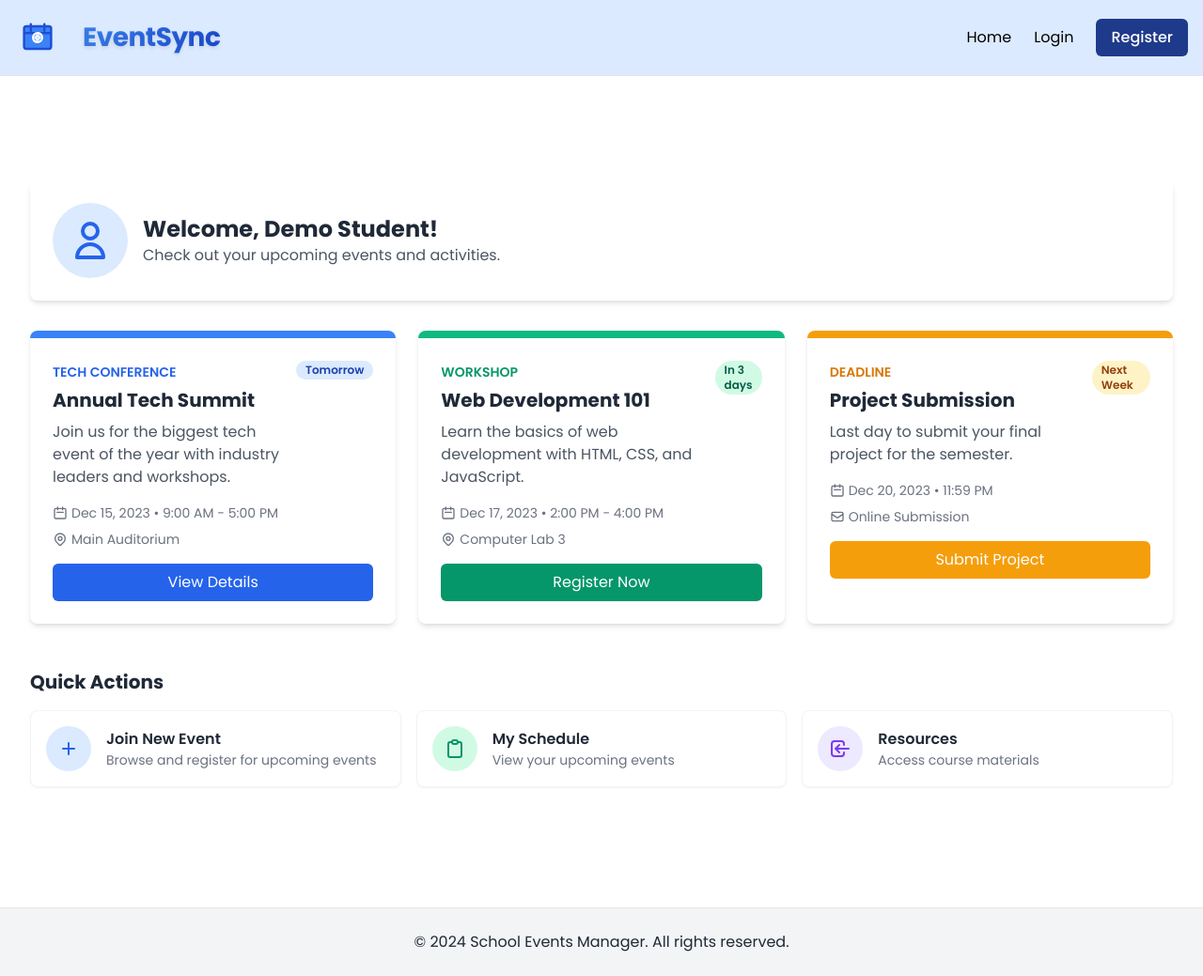
After one commit to IRJ12/Event-Sync-Co, a Flask app: page /student-demo in a window 1280 px wide. The commit adds this page. Shown: the whole page at 94% size. Run offline with Flask 3, Linux system fonts and the light colour scheme; some libraries are stand-ins or nearby versions.

Commit message:
continued

```diff
--- a/models.py
+++ b/models.py
@@ -85,6 +85,8 @@ class Event(db.Model):
     registration_deadline = db.Column(db.Date, nullable=True)
     price = db.Column(db.Float, default=0.0)
     image_url = db.Column(db.String(200), nullable=True)
+    image_path = db.Column(db.String(200), nullable=True)  # For file uploads
+    layout_3d = db.Column(db.Text, nullable=True)  # Store JSON string of the 3D layout
 
     # Foreign keys
     school_id = db.Column(db.Integer, db.ForeignKey('schools.id'), nullable=False)
--- a/routes/main.py
+++ b/routes/main.py
@@ -205,3 +205,7 @@ def delete_event(event_id):
 @main_bp.route('/contact')
 def contact():
     return render_template('contact.html', title='Contact Us')
+
+@main_bp.route('/student-demo')
+def student_demo():
+    return render_template('student_demo.html')
--- /dev/null
+++ b/templates/student_demo.html
@@ -0,0 +1,163 @@
+{% extends "base.html" %}
+
+{% block title %}Student Dashboard - EventSync{% endblock %}
+
+{% block content %}
+<div class="container mx-auto px-4 py-8 mt-16">
+    <!-- Welcome Section -->
+    <div class="bg-white rounded-lg shadow-md p-6 mb-8">
+        <div class="flex items-center">
+            <div class="bg-blue-100 p-4 rounded-full mr-4">
+                <svg xmlns="http://www.w3.org/2000/svg" class="h-12 w-12 text-blue-600" fill="none" viewBox="0 0 24 24" stroke="currentColor">
+                    <path stroke-linecap="round" stroke-linejoin="round" stroke-width="2" d="M16 7a4 4 0 11-8 0 4 4 0 018 0zM12 14a7 7 0 00-7 7h14a7 7 0 00-7-7z" />
+                </svg>
+            </div>
+            <div>
+                <h1 class="text-2xl font-bold text-gray-800">Welcome, Demo Student!</h1>
+                <p class="text-gray-600">Check out your upcoming events and activities.</p>
+            </div>
+        </div>
+    </div>
+
+    <!-- Upcoming Events -->
+    <div class="grid grid-cols-1 md:grid-cols-2 lg:grid-cols-3 gap-6">
+        <!-- Event Card 1 -->
+        <div class="bg-white rounded-lg shadow-md overflow-hidden hover:shadow-lg transition-shadow duration-300">
+            <div class="h-2 bg-blue-500"></div>
+            <div class="p-6">
+                <div class="flex justify-between items-start">
+                    <div>
+                        <span class="text-sm font-semibold text-blue-600">TECH CONFERENCE</span>
+                        <h3 class="text-xl font-bold text-gray-800 mt-1">Annual Tech Summit</h3>
+                        <p class="text-gray-600 mt-2">Join us for the biggest tech event of the year with industry leaders and workshops.</p>
+                    </div>
+                    <div class="bg-blue-100 text-blue-800 text-xs font-semibold px-2.5 py-0.5 rounded-full">
+                        Tomorrow
+                    </div>
+                </div>
+                <div class="mt-4 flex items-center text-sm text-gray-500">
+                    <svg xmlns="http://www.w3.org/2000/svg" class="h-4 w-4 mr-1" fill="none" viewBox="0 0 24 24" stroke="currentColor">
+                        <path stroke-linecap="round" stroke-linejoin="round" stroke-width="2" d="M8 7V3m8 4V3m-9 8h10M5 21h14a2 2 0 002-2V7a2 2 0 00-2-2H5a2 2 0 00-2 2v12a2 2 0 002 2z" />
+                    </svg>
+                    <span>Dec 15, 2023 • 9:00 AM - 5:00 PM</span>
+                </div>
+                <div class="mt-2 flex items-center text-sm text-gray-500">
+                    <svg xmlns="http://www.w3.org/2000/svg" class="h-4 w-4 mr-1" fill="none" viewBox="0 0 24 24" stroke="currentColor">
+                        <path stroke-linecap="round" stroke-linejoin="round" stroke-width="2" d="M17.657 16.657L13.414 20.9a1.998 1.998 0 01-2.827 0l-4.244-4.243a8 8 0 1111.314 0z" />
+                        <path stroke-linecap="round" stroke-linejoin="round" stroke-width="2" d="M15 11a3 3 0 11-6 0 3 3 0 016 0z" />
+                    </svg>
+                    <span>Main Auditorium</span>
+                </div>
+                <button class="mt-4 w-full bg-blue-600 text-white py-2 px-4 rounded-md hover:bg-blue-700 transition-colors">
+                    View Details
+                </button>
+            </div>
+        </div>
+
+        <!-- Event Card 2 -->
+        <div class="bg-white rounded-lg shadow-md overflow-hidden hover:shadow-lg transition-shadow duration-300">
+            <div class="h-2 bg-green-500"></div>
+            <div class="p-6">
+                <div class="flex justify-between items-start">
+                    <div>
+                        <span class="text-sm font-semibold text-green-600">WORKSHOP</span>
+                        <h3 class="text-xl font-bold text-gray-800 mt-1">Web Development 101</h3>
+                        <p class="text-gray-600 mt-2">Learn the basics of web development with HTML, CSS, and JavaScript.</p>
+                    </div>
+                    <div class="bg-green-100 text-green-800 text-xs font-semibold px-2.5 py-0.5 rounded-full">
+                        In 3 days
+                    </div>
+                </div>
+                <div class="mt-4 flex items-center text-sm text-gray-500">
+                    <svg xmlns="http://www.w3.org/2000/svg" class="h-4 w-4 mr-1" fill="none" viewBox="0 0 24 24" stroke="currentColor">
+                        <path stroke-linecap="round" stroke-linejoin="round" stroke-width="2" d="M8 7V3m8 4V3m-9 8h10M5 21h14a2 2 0 002-2V7a2 2 0 00-2-2H5a2 2 0 00-2 2v12a2 2 0 002 2z" />
+                    </svg>
+                    <span>Dec 17, 2023 • 2:00 PM - 4:00 PM</span>
+                </div>
+                <div class="mt-2 flex items-center text-sm text-gray-500">
+                    <svg xmlns="http://www.w3.org/2000/svg" class="h-4 w-4 mr-1" fill="none" viewBox="0 0 24 24" stroke="currentColor">
+                        <path stroke-linecap="round" stroke-linejoin="round" stroke-width="2" d="M17.657 16.657L13.414 20.9a1.998 1.998 0 01-2.827 0l-4.244-4.243a8 8 0 1111.314 0z" />
+                        <path stroke-linecap="round" stroke-linejoin="round" stroke-width="2" d="M15 11a3 3 0 11-6 0 3 3 0 016 0z" />
+                    </svg>
+                    <span>Computer Lab 3</span>
+                </div>
+                <button class="mt-4 w-full bg-green-600 text-white py-2 px-4 rounded-md hover:bg-green-700 transition-colors">
+                    Register Now
+                </button>
+            </div>
+        </div>
+
+        <!-- Event Card 3 -->
+        <div class="bg-white rounded-lg shadow-md overflow-hidden hover:shadow-lg transition-shadow duration-300">
+            <div class="h-2 bg-yellow-500"></div>
+            <div class="p-6">
+                <div class="flex justify-between items-start">
+                    <div>
+                        <span class="text-sm font-semibold text-yellow-600">DEADLINE</span>
+                        <h3 class="text-xl font-bold text-gray-800 mt-1">Project Submission</h3>
+                        <p class="text-gray-600 mt-2">Last day to submit your final project for the semester.</p>
+                    </div>
+                    <div class="bg-yellow-100 text-yellow-800 text-xs font-semibold px-2.5 py-0.5 rounded-full">
+                        Next Week
+                    </div>
+                </div>
+                <div class="mt-4 flex items-center text-sm text-gray-500">
+                    <svg xmlns="http://www.w3.org/2000/svg" class="h-4 w-4 mr-1" fill="none" viewBox="0 0 24 24" stroke="currentColor">
+                        <path stroke-linecap="round" stroke-linejoin="round" stroke-width="2" d="M8 7V3m8 4V3m-9 8h10M5 21h14a2 2 0 002-2V7a2 2 0 00-2-2H5a2 2 0 00-2 2v12a2 2 0 002 2z" />
+                    </svg>
+                    <span>Dec 20, 2023 • 11:59 PM</span>
+                </div>
+                <div class="mt-2 flex items-center text-sm text-gray-500">
+                    <svg xmlns="http://www.w3.org/2000/svg" class="h-4 w-4 mr-1" fill="none" viewBox="0 0 24 24" stroke="currentColor">
+                        <path stroke-linecap="round" stroke-linejoin="round" stroke-width="2" d="M3 8l7.89 5.26a2 2 0 002.22 0L21 8M5 19h14a2 2 0 002-2V7a2 2 0 00-2-2H5a2 2 0 00-2 2v10a2 2 0 002 2z" />
+                    </svg>
+                    <span>Online Submission</span>
+                </div>
+                <button class="mt-4 w-full bg-yellow-500 text-white py-2 px-4 rounded-md hover:bg-yellow-600 transition-colors">
+                    Submit Project
+                </button>
+            </div>
+        </div>
+    </div>
+
+    <!-- Quick Actions -->
+    <div class="mt-12">
+        <h2 class="text-xl font-bold text-gray-800 mb-4">Quick Actions</h2>
+        <div class="grid grid-cols-1 md:grid-cols-3 gap-4">
+            <a href="#" class="bg-white p-4 rounded-lg shadow-sm border border-gray-100 hover:shadow-md transition-shadow flex items-center">
+                <div class="bg-blue-100 p-3 rounded-full mr-4">
+                    <svg xmlns="http://www.w3.org/2000/svg" class="h-6 w-6 text-blue-600" fill="none" viewBox="0 0 24 24" stroke="currentColor">
+                        <path stroke-linecap="round" stroke-linejoin="round" stroke-width="2" d="M12 6v6m0 0v6m0-6h6m-6 0H6" />
+                    </svg>
+                </div>
+                <div>
+                    <h3 class="font-semibold text-gray-800">Join New Event</h3>
+                    <p class="text-sm text-gray-500">Browse and register for upcoming events</p>
+                </div>
+            </a>
+            <a href="#" class="bg-white p-4 rounded-lg shadow-sm border border-gray-100 hover:shadow-md transition-shadow flex items-center">
+                <div class="bg-green-100 p-3 rounded-full mr-4">
+                    <svg xmlns="http://www.w3.org/2000/svg" class="h-6 w-6 text-green-600" fill="none" viewBox="0 0 24 24" stroke="currentColor">
+                        <path stroke-linecap="round" stroke-linejoin="round" stroke-width="2" d="M9 5H7a2 2 0 00-2 2v12a2 2 0 002 2h10a2 2 0 002-2V7a2 2 0 00-2-2h-2M9 5a2 2 0 002 2h2a2 2 0 002-2M9 5a2 2 0 012-2h2a2 2 0 012 2" />
+                    </svg>
+                </div>
+                <div>
+                    <h3 class="font-semibold text-gray-800">My Schedule</h3>
+                    <p class="text-sm text-gray-500">View your upcoming events</p>
+                </div>
+            </a>
+            <a href="#" class="bg-white p-4 rounded-lg shadow-sm border border-gray-100 hover:shadow-md transition-shadow flex items-center">
+                <div class="bg-purple-100 p-3 rounded-full mr-4">
+                    <svg xmlns="http://www.w3.org/2000/svg" class="h-6 w-6 text-purple-600" fill="none" viewBox="0 0 24 24" stroke="currentColor">
+                        <path stroke-linecap="round" stroke-linejoin="round" stroke-width="2" d="M11 16l-4-4m0 0l4-4m-4 4h14m-5 4v1a3 3 0 01-3 3H6a3 3 0 01-3-3V7a3 3 0 013-3h7a3 3 0 013 3v1" />
+                    </svg>
+                </div>
+                <div>
+                    <h3 class="font-semibold text-gray-800">Resources</h3>
+                    <p class="text-sm text-gray-500">Access course materials</p>
+                </div>
+            </a>
+        </div>
+    </div>
+</div>
+{% endblock %}
```
Also changed, not shown: fix_db.py (added, +37 -0 lines), templates/auth/register.html (+1 -10 lines), add.py (added), instance/school_events.db, migrations/update_db.py (added), 1 other file.
